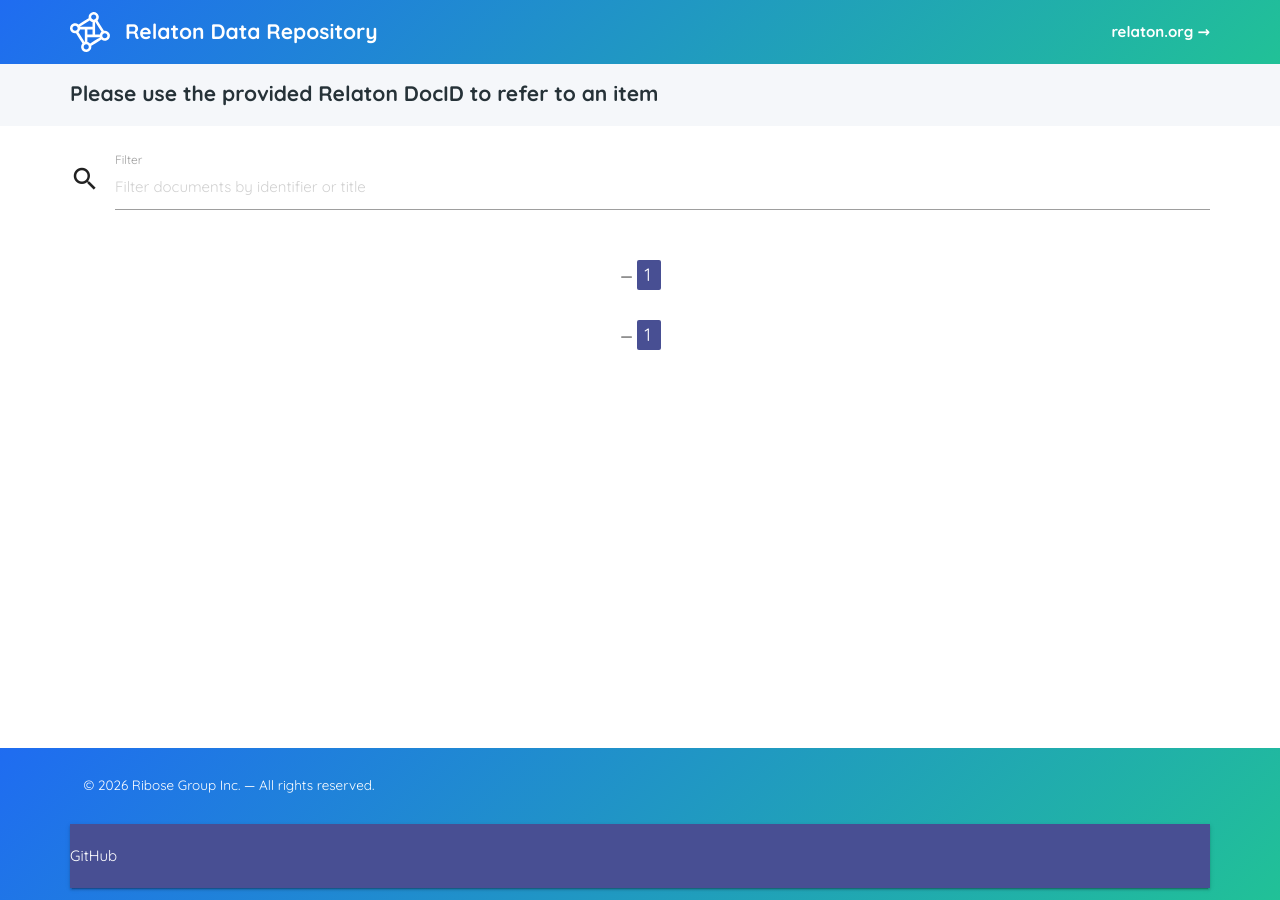
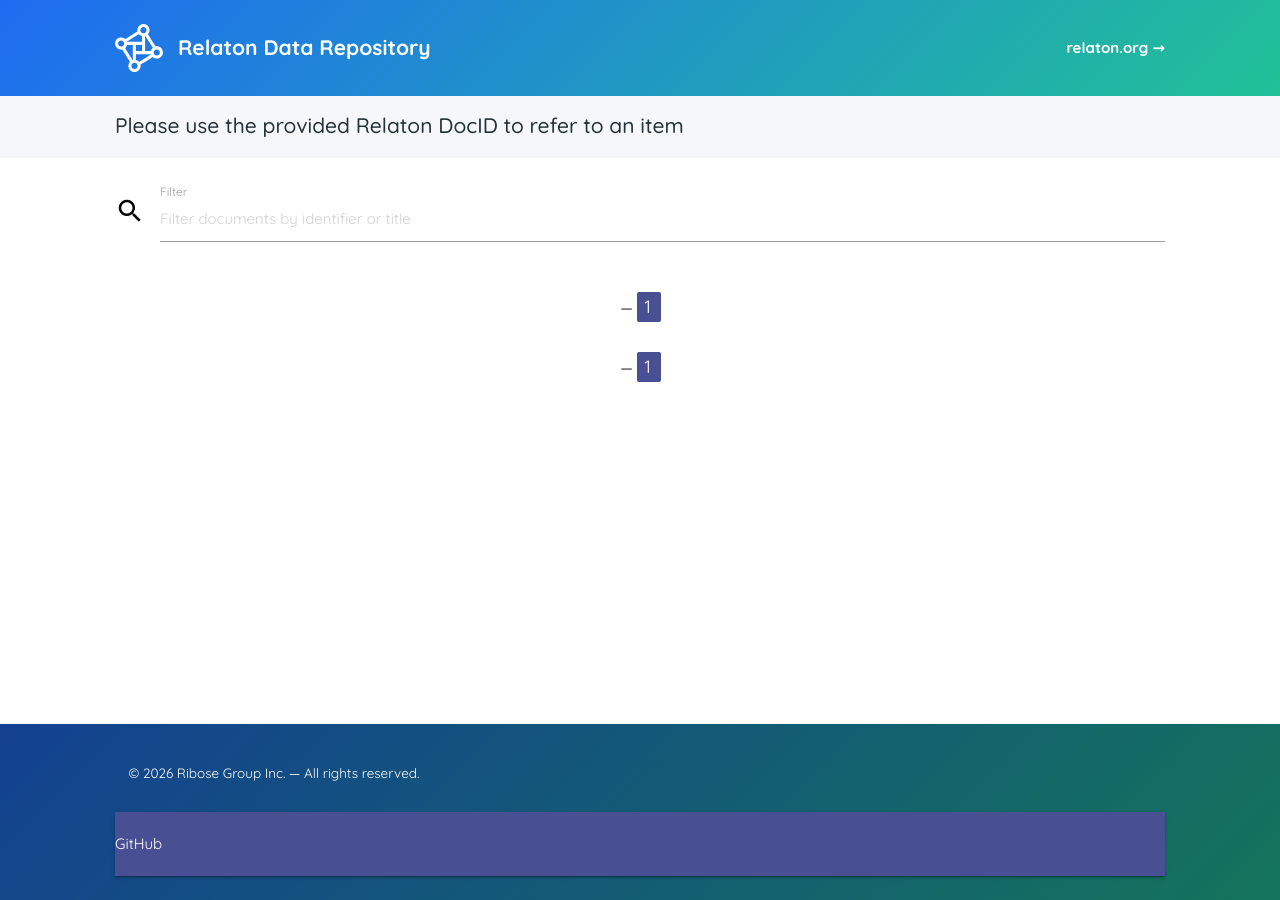
Before and after one commit to relaton/jekyll-theme-relaton-data-index, a Jekyll site: the page built from index.html, in a window 1280 px wide. Built offline with Jekyll 4.4.1, drawn with Linux system fonts in a browser that asks for light colours.

Commit message:
Match relaton.org's finer chrome details
The theme was already brand-aligned to relaton.org (gradient chrome,
Quicksand, brand palette). Close the remaining chrome gaps so index
sites read as part of the relaton.org family:

- Footer darkened to relaton.org's rgba(0,0,0,0.4) overlay over the gradient
- Roomier header band (~26px) and 48px logo
- #000 body text; brand-blue, underline-free content links (scoped to main)
- Content capped at max-width 1050px (relaton.org's column)
- .btn weight 700 + hover focus ring; .page-intro h2 weight 500

Extends spec/brand_chrome_spec.rb with hermetic guards for the footer
overlay, body text color, and content link color. DocID table and JS
filter markup are untouched.

```diff
--- a/_sass/style.scss
+++ b/_sass/style.scss
@@ -8,6 +8,7 @@
 body {
   font-family: Quicksand, Verdana, sans-serif;
   font-weight: 400;
+  color: #000;
   display: flex;
   min-height: 100vh;
   flex-direction: column;
@@ -19,6 +20,20 @@
 
 main {
   flex: 1 0 auto;
+}
+
+// Content links: brand blue, no underline (relaton.org). Scoped to main so the
+// white header/footer chrome links and the .copyright colors stay untouched.
+main a:link,
+main a:visited {
+  color: $primary;
+  text-decoration: none;
+}
+
+// relaton.org caps content at ~1050px within the full-bleed chrome bands; this
+// also constrains the header/footer .container inners to the same column.
+.container {
+  max-width: 1050px;
 }
 
 
@@ -34,8 +49,17 @@
 // Brand chrome: gradient header + footer bars (relaton.org family)
 .site-header,
 .site-footer {
+  color: #fff;
+}
+
+// The header carries the bright brand gradient; relaton.org's footer is the same
+// gradient darkened by an rgba(0,0,0,0.4) overlay, so it reads as a deep blue-green.
+.site-header {
   background: $brand-gradient;
-  color: #fff;
+}
+
+.site-footer {
+  background: linear-gradient(rgba(0, 0, 0, 0.4), rgba(0, 0, 0, 0.4)), $brand-gradient;
 }
 
 .site-header .header-inner,
@@ -44,7 +68,7 @@
   align-items: center;
   flex-wrap: wrap;
   gap: 1rem;
-  padding: 0.8rem 0;
+  padding: 1.6rem 0; // ~26px, matching relaton.org's header band
 }
 
 .site-header .site-logo {
@@ -54,7 +78,7 @@
 }
 
 .site-header .site-logo svg {
-  height: 40px;
+  height: 48px; // matches relaton.org's header logo
   width: auto;
 }
 
@@ -91,6 +115,7 @@
   h2 {
     margin: 0;
     font-size: 1.4rem;
+    font-weight: 500; // relaton.org section-title weight
     color: #263238;
   }
 }
@@ -341,6 +366,16 @@
   border-radius: 25px;
 }
 
+// relaton.org's CTA buttons are bold with a soft focus ring on hover. (700 is the
+// heaviest Quicksand face loaded, so it's what both sites actually render.)
+.btn {
+  font-weight: 700;
+
+  &:hover {
+    box-shadow: 0 0 0 4px rgba(0, 0, 0, 0.2);
+  }
+}
+
 .copy-reference {
   color: $primary;
 }
```
Also changed, not shown: CLAUDE.md (+6 -4 lines), spec/brand_chrome_spec.rb (+20 -0 lines).
